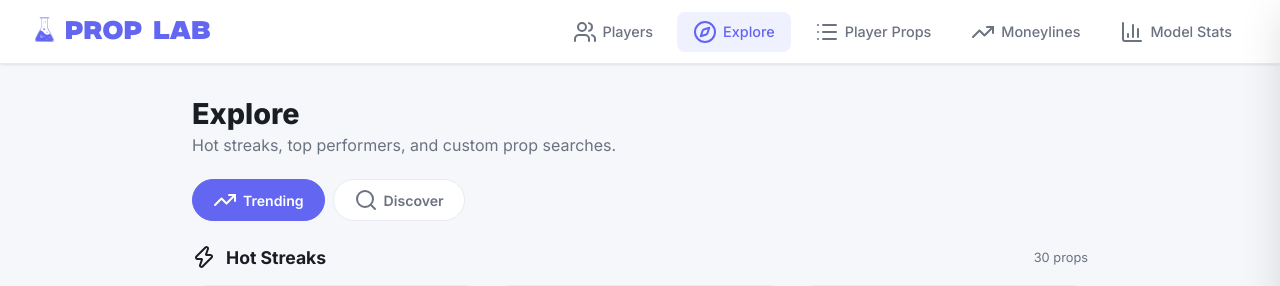
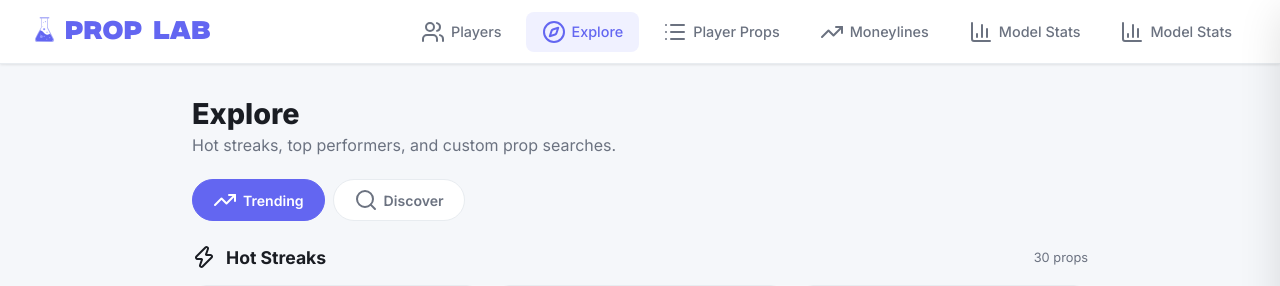
Before and after one commit to davisjburt/NBA-Prop-Lab, a Flask app: page /explore in a window 1280 px wide. Shown: the top 286 px of the page. Run offline with Flask 3, Linux system fonts and the light colour scheme.

Commit message:
fixed nav links

```diff
--- a/app/templates/explore.html
+++ b/app/templates/explore.html
@@ -17,11 +17,14 @@
         <img src="/static/proplab.svg" class="nav-logo-icon" />
         Prop Lab
       </a>
-            <div class="nav-links">
+      <div class="nav-links">
         <a href="/"><i data-lucide="users"></i> Players</a>
-        <a href="/explore" class="active"><i data-lucide="compass"></i> Explore</a>
+        <a href="/explore" class="active"
+          ><i data-lucide="compass"></i> Explore</a
+        >
         <a href="/prizepicks"><i data-lucide="list"></i> Player Props</a>
         <a href="/moneylines"><i data-lucide="trending-up"></i> Moneylines</a>
+        <a href="/model-stats"><i data-lucide="bar-chart-3"></i> Model Stats</a>
         <a href="/model-stats"><i data-lucide="bar-chart-3"></i> Model Stats</a>
       </div>
     </nav>
--- a/app/templates/moneylines.html
+++ b/app/templates/moneylines.html
@@ -24,6 +24,7 @@
         <a href="/moneylines" class="active"
           ><i data-lucide="trending-up"></i> Moneylines</a
         >
+        <a href="/model-stats"><i data-lucide="bar-chart-3"></i> Model Stats</a>
       </div>
     </nav>
 
--- a/app/templates/prizepicks.html
+++ b/app/templates/prizepicks.html
@@ -23,6 +23,7 @@
           ><i data-lucide="list"></i> Player Props</a
         >
         <a href="/moneylines"><i data-lucide="trending-up"></i> Moneylines</a>
+        <a href="/model-stats"><i data-lucide="bar-chart-3"></i> Model Stats</a>
       </div>
     </nav>
 
```
